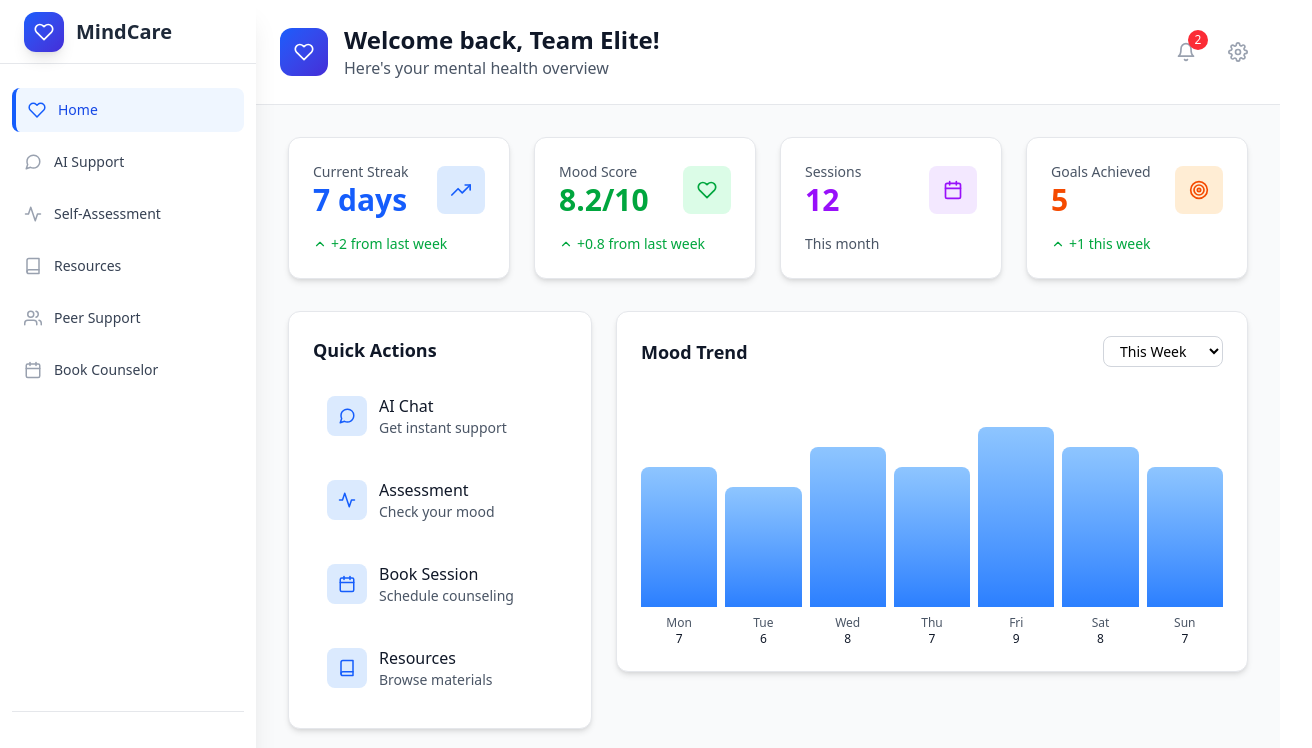
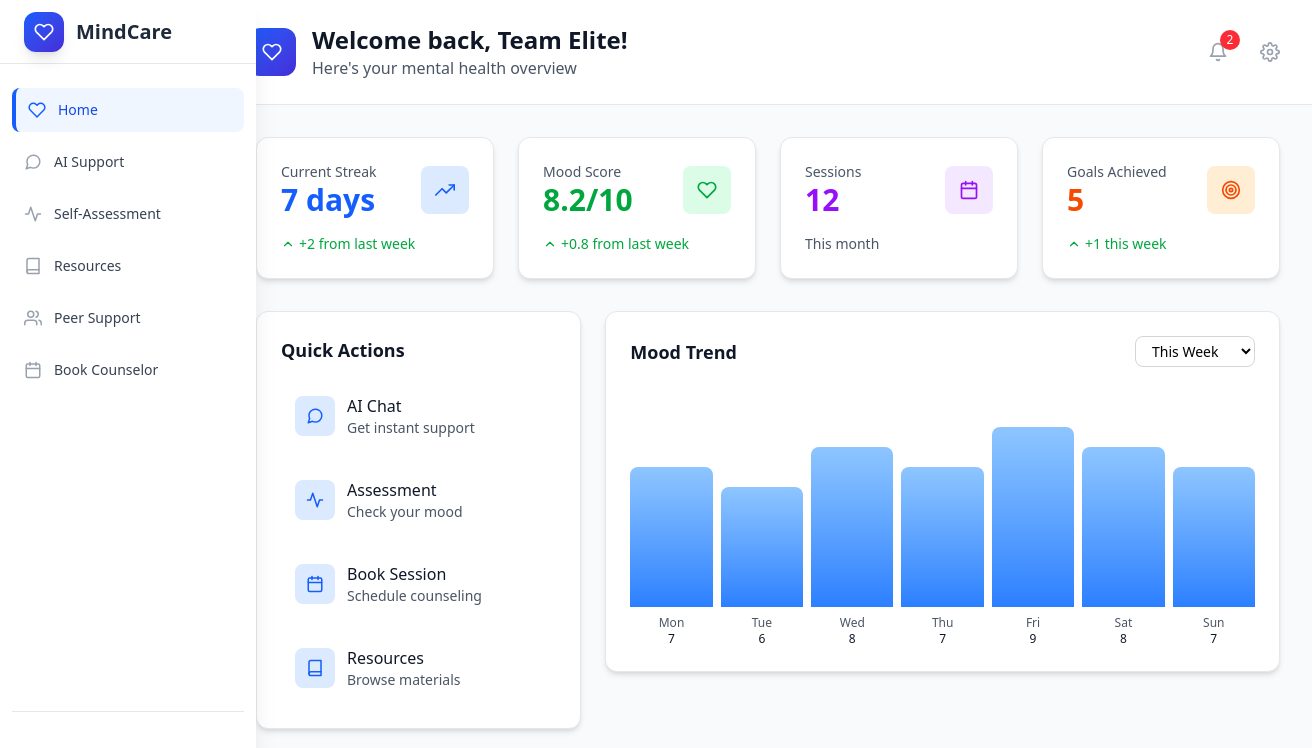
Before and after one commit to Rasika1975/Mental-Health, a React (Vite) app: page / in a window 1280 px wide. Shown: the top 748 px of the page, 1312 px wide, since content can reach past the window. Built offline with nearby package versions, Linux system fonts and the light colour scheme.

Commit message:
Refactor MainLayout to remove unnecessary padding around the Outlet component for a cleaner layout. Ensure consistent styling across the application.

```diff
--- a/src/layouts/MainLayout.jsx
+++ b/src/layouts/MainLayout.jsx
@@ -9,7 +9,7 @@ const MainLayout = () => {
       <Sidebar />
       <div className="lg:ml-64">
         <main className="min-h-screen">
-          <div className="px-4 sm:px-6 lg:px-8">
+          <div>
             <Outlet />
           </div>
         </main>
```
